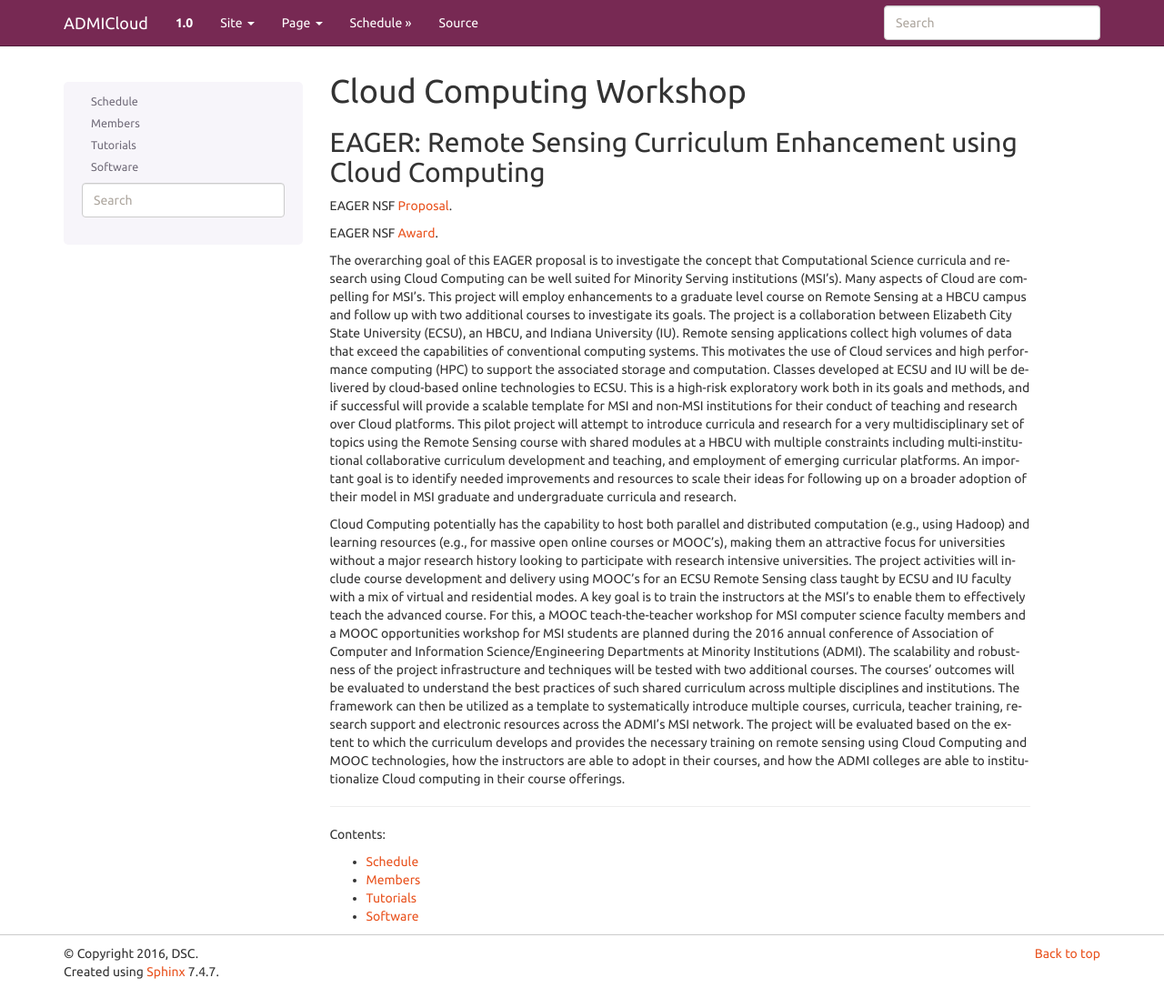
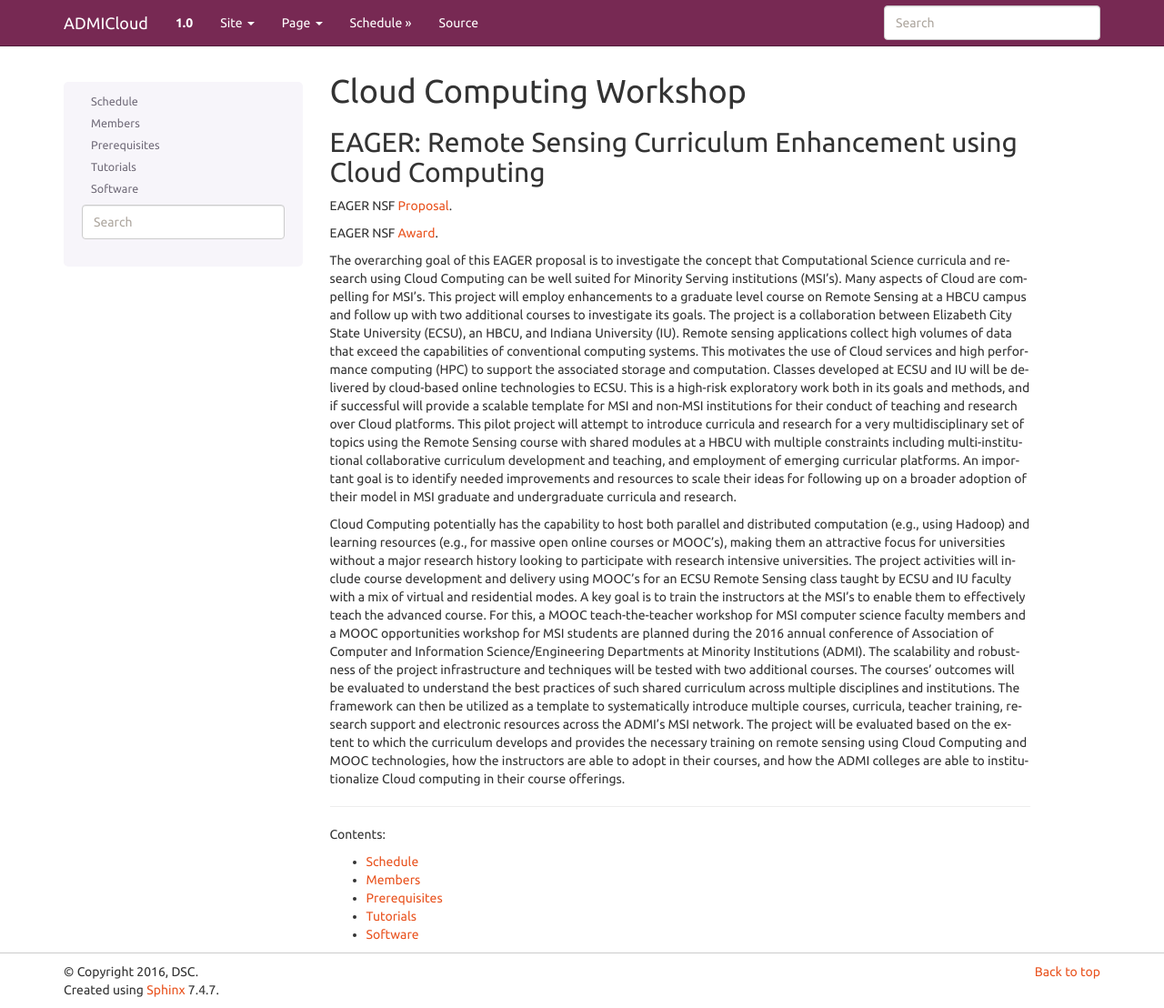
Before and after one commit to wigginst/www-1, a Sphinx documentation site: the page built from docs/source/index.rst, in a window 1280 px wide and 1108 px high. Shown: the whole window at 91% size. Built offline with Sphinx 7.4.7, drawn with Linux system fonts in a browser that asks for light colours.

Commit message:
Adding prerequisites

```diff
--- a/docs/source/index.rst
+++ b/docs/source/index.rst
@@ -1,10 +1,10 @@
 Cloud Computing Workshop
-=========================
+========================
 
 
 
 EAGER: Remote Sensing Curriculum Enhancement using Cloud Computing
--------------------------------------------------------------------
+------------------------------------------------------------------
 
 EAGER NSF Proposal_.
 
@@ -30,5 +30,6 @@ Contents:
 
    schedule
    members
+   prerequisites
    tutorials
    software
--- /dev/null
+++ b/docs/source/prerequisites.rst
@@ -0,0 +1,4 @@
+Prerequisites
+=============
+
+This space will contain info on how to setup software
```
